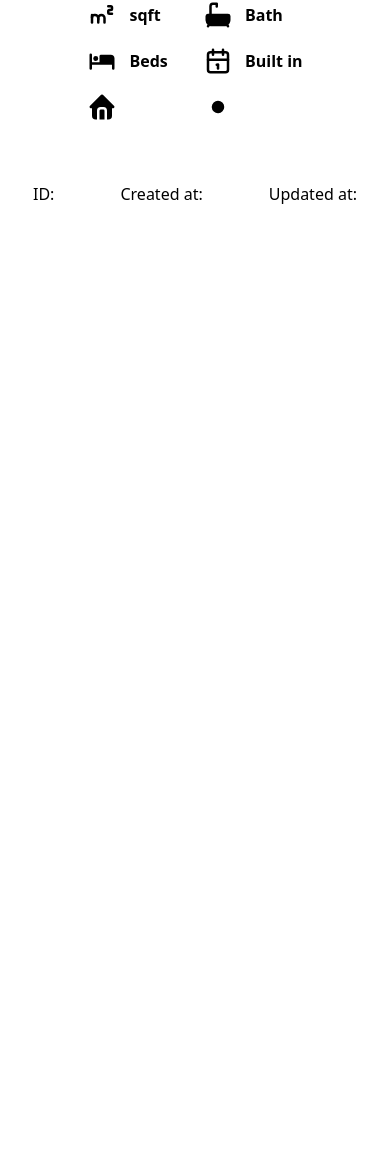
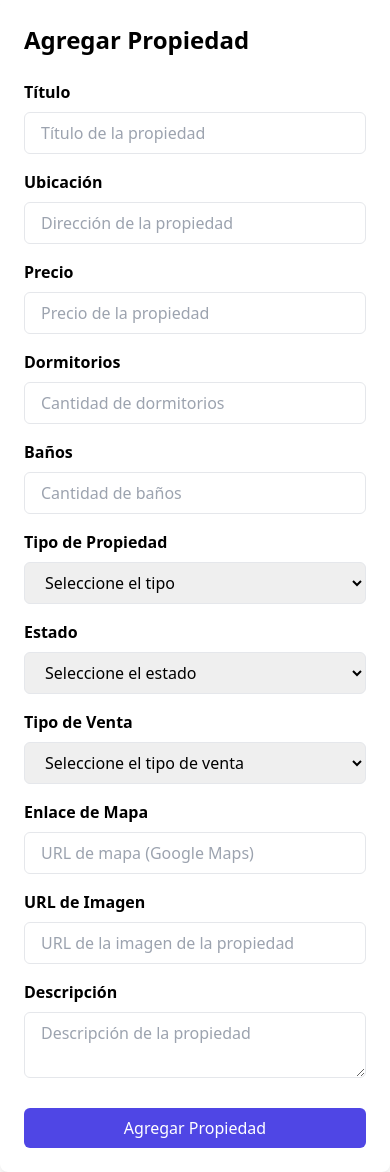
Before and after one commit to Nachobastianelli/BODEZ-Inmobiliaria, a React (Vite) app: page /box in a window 390 px wide. Before the commit the page ends 844 px from the top, so only its background shows below. Built offline with nearby package versions, Linux system fonts and the light colour scheme.

Commit message:
Correccion de estilos en el detail

```diff
--- a/src/App.jsx
+++ b/src/App.jsx
@@ -12,6 +12,8 @@ import Footer from "./components/footer/Footer";
 import CardDetail from "./components/cardDetail/CardDetail";
 import OnArticle from "./components/onArticle/OnArticle";
 import InfoHome from "./components/infoHome/InfoHome";
+import Map from "./components/map/Map";
+import AddPropertyForm from "./components/addPropertyForm/AddPropertyForm";
 
 function App() {
   const router = createBrowserRouter([
@@ -48,7 +50,7 @@ function App() {
     },
     {
       path: "/box",
-      element: <InfoHome />,
+      element: <AddPropertyForm />,
     },
   ]);
   return (
--- /dev/null
+++ b/src/components/addPropertyForm/AddPropertyForm.jsx
@@ -0,0 +1,163 @@
+import React, { useState } from "react";
+
+const AddPropertyForm = () => {
+  const [formData, setFormData] = useState({
+    title: "",
+    location: "",
+    price: "",
+    bedrooms: "",
+    bathrooms: "",
+    propertyType: "",
+    status: "",
+    saleType: "",
+    propertyLink: "",
+    imageUrl: "",
+    description: "",
+  });
+
+  const handleChange = (e) => {
+    const { name, value } = e.target;
+    setFormData({ ...formData, [name]: value });
+  };
+
+  const handleSubmit = (e) => {
+    e.preventDefault();
+    console.log("Property data:", formData);
+    // Aquí podrías hacer una llamada a la API para enviar los datos
+  };
+
+  return (
+    <form
+      onSubmit={handleSubmit}
+      className="max-w-xl mx-auto p-6 bg-white shadow-lg rounded-lg"
+    >
+      <h2 className="text-2xl font-bold mb-6">Agregar Propiedad</h2>
+
+      <label className="block mb-2 font-semibold">Título</label>
+      <input
+        type="text"
+        name="title"
+        value={formData.title}
+        onChange={handleChange}
+        className="w-full px-4 py-2 mb-4 border rounded-md focus:outline-none focus:ring focus:ring-indigo-200"
+        placeholder="Título de la propiedad"
+      />
+
+      <label className="block mb-2 font-semibold">Ubicación</label>
+      <input
+        type="text"
+        name="location"
+        value={formData.location}
+        onChange={handleChange}
+        className="w-full px-4 py-2 mb-4 border rounded-md focus:outline-none focus:ring focus:ring-indigo-200"
+        placeholder="Dirección de la propiedad"
+      />
+
+      <label className="block mb-2 font-semibold">Precio</label>
+      <input
+        type="text"
+        name="price"
+        value={formData.price}
+        onChange={handleChange}
+        className="w-full px-4 py-2 mb-4 border rounded-md focus:outline-none focus:ring focus:ring-indigo-200"
+        placeholder="Precio de la propiedad"
+      />
+
+      <label className="block mb-2 font-semibold">Dormitorios</label>
+      <input
+        type="number"
+        name="bedrooms"
+        value={formData.bedrooms}
+        onChange={handleChange}
+        className="w-full px-4 py-2 mb-4 border rounded-md focus:outline-none focus:ring focus:ring-indigo-200"
+        placeholder="Cantidad de dormitorios"
+      />
+
+      <label className="block mb-2 font-semibold">Baños</label>
+      <input
+        type="number"
+        name="bathrooms"
+        value={formData.bathrooms}
+        onChange={handleChange}
+        className="w-full px-4 py-2 mb-4 border rounded-md focus:outline-none focus:ring focus:ring-indigo-200"
+        placeholder="Cantidad de baños"
+      />
+
+      <label className="block mb-2 font-semibold">Tipo de Propiedad</label>
+      <select
+        name="propertyType"
+        value={formData.propertyType}
+        onChange={handleChange}
+        className="w-full px-4 py-2 mb-4 border rounded-md focus:outline-none focus:ring focus:ring-indigo-200"
+      >
+        <option value="">Seleccione el tipo</option>
+        <option value="Departamento">Departamento</option>
+        <option value="Casa">Casa</option>
+        <option value="Penthouse">Penthouse</option>
+        <option value="Duplex">Duplex</option>
+      </select>
+
+      <label className="block mb-2 font-semibold">Estado</label>
+      <select
+        name="status"
+        value={formData.status}
+        onChange={handleChange}
+        className="w-full px-4 py-2 mb-4 border rounded-md focus:outline-none focus:ring focus:ring-indigo-200"
+      >
+        <option value="">Seleccione el estado</option>
+        <option value="DESTACADO">DESTACADO</option>
+        <option value="NUEVO">NUEVO</option>
+      </select>
+
+      <label className="block mb-2 font-semibold">Tipo de Venta</label>
+      <select
+        name="saleType"
+        value={formData.saleType}
+        onChange={handleChange}
+        className="w-full px-4 py-2 mb-4 border rounded-md focus:outline-none focus:ring focus:ring-indigo-200"
+      >
+        <option value="">Seleccione el tipo de venta</option>
+        <option value="VENTA">VENTA</option>
+        <option value="ALQUILER">ALQUILER</option>
+      </select>
+
+      <label className="block mb-2 font-semibold">Enlace de Mapa</label>
+      <input
+        type="text"
+        name="propertyLink"
+        value={formData.propertyLink}
+        onChange={handleChange}
+        className="w-full px-4 py-2 mb-4 border rounded-md focus:outline-none focus:ring focus:ring-indigo-200"
+        placeholder="URL de mapa (Google Maps)"
+      />
+
+      <label className="block mb-2 font-semibold">URL de Imagen</label>
+      <input
+        type="text"
+        name="imageUrl"
+        value={formData.imageUrl}
+        onChange={handleChange}
+        className="w-full px-4 py-2 mb-4 border rounded-md focus:outline-none focus:ring focus:ring-indigo-200"
+        placeholder="URL de la imagen de la propiedad"
+      />
+
+      <label className="block mb-2 font-semibold">Descripción</label>
+      <textarea
+        name="description"
+        value={formData.description}
+        onChange={handleChange}
+        className="w-full px-4 py-2 mb-6 border rounded-md focus:outline-none focus:ring focus:ring-indigo-200"
+        placeholder="Descripción de la propiedad"
+      />
+
+      <button
+        type="submit"
+        className="w-full py-2 text-white bg-indigo-600 rounded-md hover:bg-indigo-700 focus:outline-none focus:ring-2 focus:ring-indigo-500"
+      >
+        Agregar Propiedad
+      </button>
+    </form>
+  );
+};
+
+export default AddPropertyForm;
--- a/src/components/infoHome/InfoHome.jsx
+++ b/src/components/infoHome/InfoHome.jsx
@@ -35,7 +35,7 @@ const InfoHome = ({
             </div>
             <div className="flex  items-center gap-3">
               <IconBedFilled stroke={2} size={30} />
-              <p className="font-semibold truncate ">{beds} Beds</p>
+              <p className="font-semibold truncate ">{beds} Rooms</p>
             </div>
             <div className="flex  items-center gap-3">
               <IconCalendar stroke={2} size={30} />
--- a/src/components/item/Item.jsx
+++ b/src/components/item/Item.jsx
@@ -15,6 +15,7 @@ const Item = () => {
       saleType={item.saleType}
       imageUrl={item.imageUrl}
       description={item.description}
+      propertyLink={item.propertyLink}
     />
   ));
   return (
--- a/src/mock/CardData.jsx
+++ b/src/mock/CardData.jsx
@@ -9,6 +9,8 @@ const CardData = [
     propertyType: "Departamento",
     status: "DESTACADO",
     saleType: "VENTA",
+    propertyLink:
+      "https://www.google.com/maps/embed?pb=!1m14!1m8!1m3!1d1184.0770606478527!2d-60.74070071284142!3d-32.92259878142724!3m2!1i1024!2i768!4f13.1!3m3!1m2!1s0x95b652c21c78777f%3A0xca0983c8e6c02048!2sOrigami%20Libreria%20Y%20Papeleria!5e0!3m2!1ses!2sar!4v1730568502426!5m2!1ses!2sar",
     imageUrl:
       "https://images.adsttc.com/media/images/5d34/e507/284d/d109/5600/0240/large_jpg/_FI.jpg?1563747560",
     description:
@@ -19,6 +21,8 @@ const CardData = [
     title: "Alquiler - Residencia Torre Norte",
     location: "Av. Urquiza 1234, Rosario, Argentina",
     price: "$120.000",
+    propertyLink:
+      "https://www.google.com/maps/embed?pb=!1m14!1m8!1m3!1d1184.0770606478527!2d-60.74070071284142!3d-32.92259878142724!3m2!1i1024!2i768!4f13.1!3m3!1m2!1s0x95b652c21c78777f%3A0xca0983c8e6c02048!2sOrigami%20Libreria%20Y%20Papeleria!5e0!3m2!1ses!2sar!4v1730568502426!5m2!1ses!2sar",
     bedrooms: 3,
     bathrooms: 2,
     propertyType: "Casa",
@@ -39,6 +43,8 @@ const CardData = [
     propertyType: "Penthouse",
     status: "NUEVO",
     saleType: "VENTA",
+    propertyLink:
+      "https://www.google.com/maps/embed?pb=!1m14!1m8!1m3!1d1184.0770606478527!2d-60.74070071284142!3d-32.92259878142724!3m2!1i1024!2i768!4f13.1!3m3!1m2!1s0x95b652c21c78777f%3A0xca0983c8e6c02048!2sOrigami%20Libreria%20Y%20Papeleria!5e0!3m2!1ses!2sar!4v1730568502426!5m2!1ses!2sar",
     imageUrl:
       "https://www.build-review.com/wp-content/uploads/2020/07/luxury-real-estate.jpg",
     description:
@@ -52,6 +58,8 @@ const CardData = [
     bedrooms: 4,
     bathrooms: 3,
     propertyType: "Casa",
+    propertyLink:
+      "https://www.google.com/maps/embed?pb=!1m14!1m8!1m3!1d1184.0770606478527!2d-60.74070071284142!3d-32.92259878142724!3m2!1i1024!2i768!4f13.1!3m3!1m2!1s0x95b652c21c78777f%3A0xca0983c8e6c02048!2sOrigami%20Libreria%20Y%20Papeleria!5e0!3m2!1ses!2sar!4v1730568502426!5m2!1ses!2sar",
     status: "DESTACADO",
     saleType: "VENTA",
     imageUrl:
@@ -66,6 +74,8 @@ const CardData = [
     price: "$200.000",
     bedrooms: 2,
     bathrooms: 2,
+    propertyLink:
+      "https://www.google.com/maps/embed?pb=!1m14!1m8!1m3!1d1184.0770606478527!2d-60.74070071284142!3d-32.92259878142724!3m2!1i1024!2i768!4f13.1!3m3!1m2!1s0x95b652c21c78777f%3A0xca0983c8e6c02048!2sOrigami%20Libreria%20Y%20Papeleria!5e0!3m2!1ses!2sar!4v1730568502426!5m2!1ses!2sar",
     propertyType: "Departamento",
     status: "NUEVO",
     saleType: "ALQUILER",
@@ -81,6 +91,8 @@ const CardData = [
     bedrooms: 3,
     bathrooms: 2,
     propertyType: "Casa",
+    propertyLink:
+      "https://www.google.com/maps/embed?pb=!1m14!1m8!1m3!1d1184.0770606478527!2d-60.74070071284142!3d-32.92259878142724!3m2!1i1024!2i768!4f13.1!3m3!1m2!1s0x95b652c21c78777f%3A0xca0983c8e6c02048!2sOrigami%20Libreria%20Y%20Papeleria!5e0!3m2!1ses!2sar!4v1730568502426!5m2!1ses!2sar",
     status: "DESTACADO",
     saleType: "VENTA",
     imageUrl:
@@ -96,6 +108,8 @@ const CardData = [
     bedrooms: 5,
     bathrooms: 4,
     propertyType: "Casa",
+    propertyLink:
+      "https://www.google.com/maps/embed?pb=!1m14!1m8!1m3!1d1184.0770606478527!2d-60.74070071284142!3d-32.92259878142724!3m2!1i1024!2i768!4f13.1!3m3!1m2!1s0x95b652c21c78777f%3A0xca0983c8e6c02048!2sOrigami%20Libreria%20Y%20Papeleria!5e0!3m2!1ses!2sar!4v1730568502426!5m2!1ses!2sar",
     status: "DESTACADO",
     saleType: "VENTA",
     imageUrl:
@@ -109,6 +123,8 @@ const CardData = [
     location: "Av. Cabildo 2000, Buenos Aires, Argentina",
     price: "$600.000",
     bedrooms: 3,
+    propertyLink:
+      "https://www.google.com/maps/embed?pb=!1m14!1m8!1m3!1d1184.0770606478527!2d-60.74070071284142!3d-32.92259878142724!3m2!1i1024!2i768!4f13.1!3m3!1m2!1s0x95b652c21c78777f%3A0xca0983c8e6c02048!2sOrigami%20Libreria%20Y%20Papeleria!5e0!3m2!1ses!2sar!4v1730568502426!5m2!1ses!2sar",
     bathrooms: 2,
     propertyType: "Duplex",
     status: "DESTACADO",
@@ -123,6 +139,8 @@ const CardData = [
     title: "Alquiler - Loft Parque Norte",
     location:
       "Av. Figueroa Alcorta 3300, Buenos Aires, Argentina. Orientacion este",
+    propertyLink:
+      "https://www.google.com/maps/embed?pb=!1m14!1m8!1m3!1d1184.0770606478527!2d-60.74070071284142!3d-32.92259878142724!3m2!1i1024!2i768!4f13.1!3m3!1m2!1s0x95b652c21c78777f%3A0xca0983c8e6c02048!2sOrigami%20Libreria%20Y%20Papeleria!5e0!3m2!1ses!2sar!4v1730568502426!5m2!1ses!2sar",
     price: "$150.000",
     bedrooms: 1,
     bathrooms: 1,
@@ -137,6 +155,8 @@ const CardData = [
   {
     id: 10,
     title: "Alquiler - Residencia Torre Norte",
+    propertyLink:
+      "https://www.google.com/maps/embed?pb=!1m14!1m8!1m3!1d1184.0770606478527!2d-60.74070071284142!3d-32.92259878142724!3m2!1i1024!2i768!4f13.1!3m3!1m2!1s0x95b652c21c78777f%3A0xca0983c8e6c02048!2sOrigami%20Libreria%20Y%20Papeleria!5e0!3m2!1ses!2sar!4v1730568502426!5m2!1ses!2sar",
     location: "Av. Urquiza 1234, Rosario, Argentina",
     price: "$120.000",
     bedrooms: 3,
```
Also changed, not shown: src/components/cardDetail/CardDetail.jsx (+15 -8 lines), src/components/map/Map.jsx (added, +33 -0 lines).
